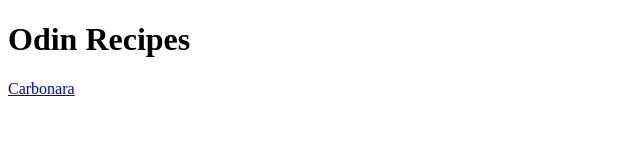
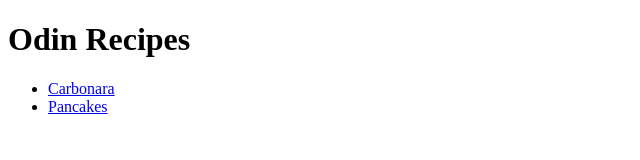
Before and after one commit to amesjp/odin-recipes, a plain HTML site: page index.html in a window 1280 px wide. Shown: the whole page, without its empty margins (0-640 px from the left). Drawn offline with Linux system fonts and the light colour scheme.

Commit message:
Bad committ message

```diff
--- a/index.html
+++ b/index.html
@@ -7,6 +7,9 @@
 </head>
 <body>
     <h1>Odin Recipes</h1>
-    <a href="recipes/carbonara.html">Carbonara</a>
+    <ul>
+        <li><a href="recipes/carbonara.html">Carbonara</a></li>
+        <li><a href="recipes/pancakes.html">Pancakes</a></li>
+    </ul>
 </body>
 </html>
```
